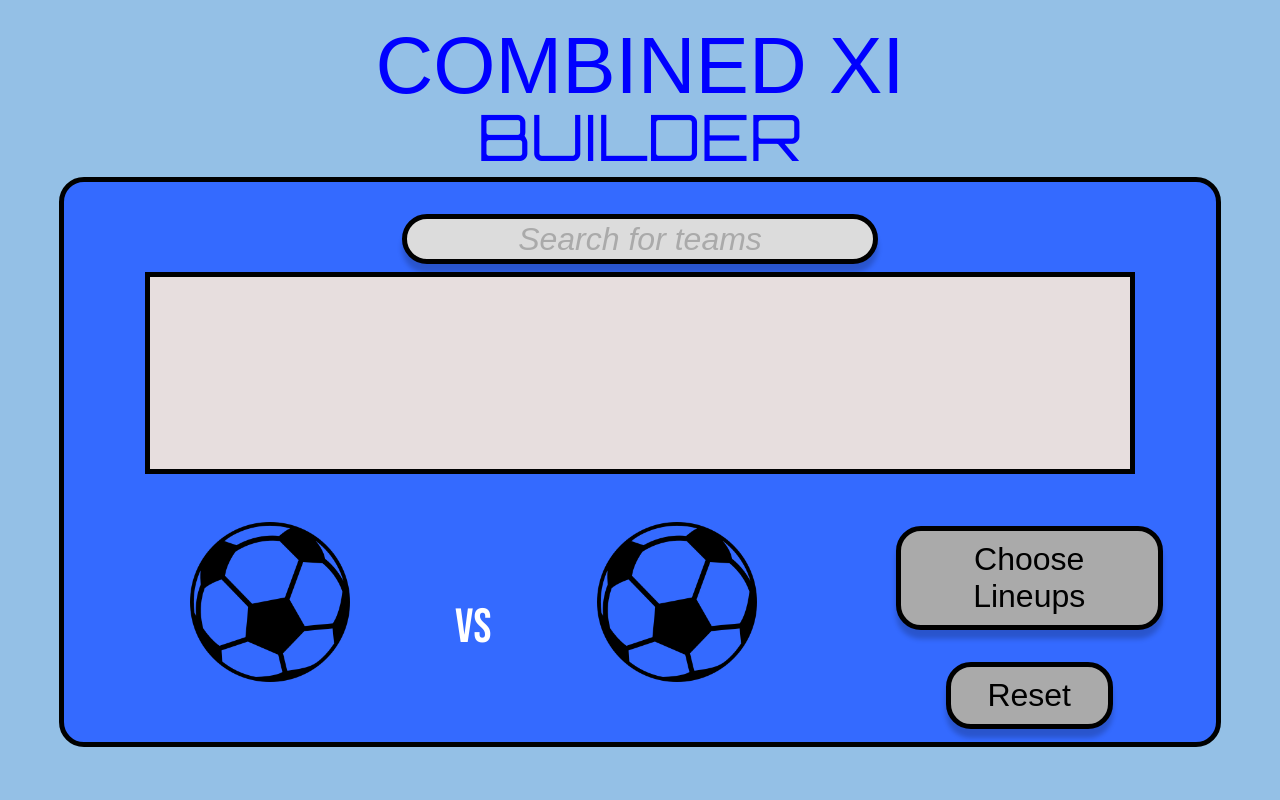
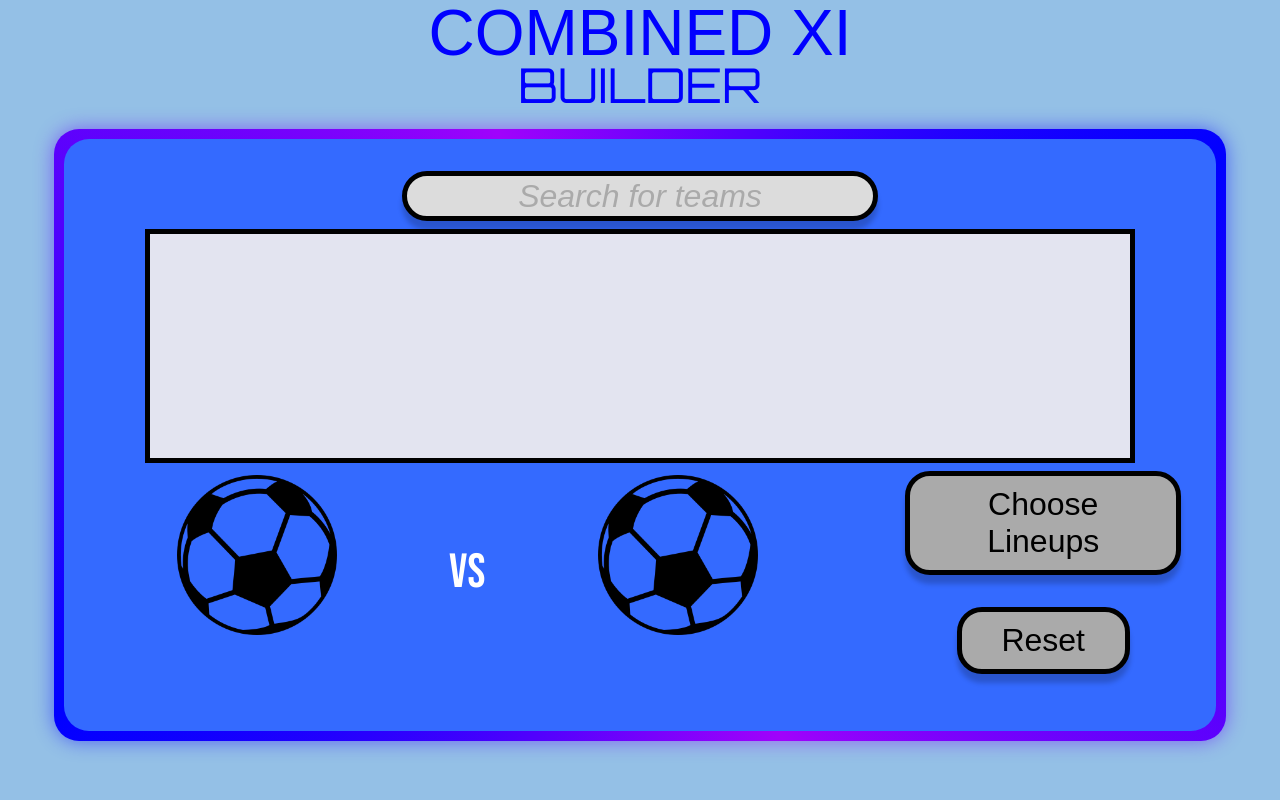
Before and after one commit to pwick15/combined-xi-builder, a Flask app: page / in a window 1280 px wide. Run offline with Flask 3, Linux system fonts and the light colour scheme; data that the repository does not hold is empty; some libraries are stand-ins or nearby versions; some web fonts are replaced.

Commit message:
(+) border animation (+) big UI boost

```diff
--- a/static/css/homepage.css
+++ b/static/css/homepage.css
@@ -32,15 +32,16 @@ h1 {
 #title-top {
     color: blue;
     font-family: "Bruno Ace SC", sans-serif;
-    font-size: 500%;
+    font-size: 400%;
+    margin-top: -3vh;
 }
 
 #title-bottom {
     color: blue;
     font-family: "Orbitron", sans-serif;
-    font-size: 400%;
+    font-size: 300%;
     font-optical-sizing: auto;
-    margin-top: -2vh; /* Adjust this value to control spacing */
+    margin-top: -2vh;
 }
 
 h2 {
@@ -50,20 +51,60 @@ h2 {
     font-style: normal;
 }
 
+.parent-container {
+    display: flex;
+    align-items: center;
+    justify-content: center;
+    height: 80vh;
+    position: relative;
+}
+
 .content-container {
     background-color: rgb(52, 106, 255);
-    height: 70vh;
+    height: 74vh;
     width: 90vw;
-    margin: 0 auto;
-
-    /* align-items: center; */
-    /* justify-content:space-evenly; */
 
     /* BORDER STYLING  */
-    border: 5px solid #000000; /* Add a border with a nice color */
     border-radius: 25px; /* Rounded corners */
     outline: none; /* Remove the default outline on focus */
 
+    position: relative;
+}
+
+@property --angle {
+    syntax: '<angle>';
+    initial-value: 0deg;
+    inherits: false;
+}
+
+.content-container::after, .content-container::before {
+    /* background-color: red; */
+    content: ''; /* render pseudo element */
+    position: absolute;
+    height: 100%;
+    width: 100%;
+    top: 50%;
+    left: 50%;
+    translate: -50% -50%;
+    z-index: -1;
+    padding: 10px;
+    border-radius: 25px;
+    background-image: conic-gradient(from var(--angle), blue, rgb(160, 2, 251), blue, rgb(160, 2, 251), blue);
+    animation: rotate 5s linear infinite;
+}
+
+.content-container::before {
+    filter: blur(10px);
+    opacity: 0.5;
+}
+
+@keyframes rotate {
+    from {
+        --angle: 0deg;
+    }
+    to {
+        --angle: -360deg;
+    }
 }
 
 .search-container {
@@ -127,10 +168,10 @@ h2 {
     grid-template-columns: repeat(5, 1fr);
     grid-auto-rows: 100px;
     /* gap: 5px; */
-    height: 24vh;
+    height: 28vh;
     overflow-y: scroll;
     width: 90%;
-    background-color: #e7dede;
+    background-color: #e3e4f0;
 
 
     /* BORDER STYLING  */
@@ -153,6 +194,7 @@ h2 {
     color: rgb(0, 0, 0);
     cursor: pointer;
     user-select: none;
+
 }
 
 .grid-item img {
@@ -162,15 +204,17 @@ h2 {
 }
 
 .grid-item:hover {
-    background-color: #bbb4b4;
+    background-color: #adaeb9;
+    transform: scale(1.1);
+    box-shadow: 0 4px 8px rgba(0, 0, 0, 0.2);
+    font-size: 120%;
+    font-weight: bold;  /* This makes the text bold on hover */
 }
 
 .outcome-container {
     display: flex;
     align-items: center;
-    margin: 20px;
-    /* height: 30vh; */
-    /* justify-content:space-evenly; */
+    margin-top: -3vh;
 }
 
 .teams-container {
@@ -183,9 +227,7 @@ h2 {
 
 .icon.team-image {
     height: 20vh;
-    width: auto;
-    margin-top: -2vh; /* Adjust this value to control spacing */
-}
+    width: auto;}
 
 .team-name {
     font-family: "Roboto", sans-serif;
--- a/templates/homepage.html
+++ b/templates/homepage.html
@@ -8,6 +8,7 @@
 <body>
     <h1 id="title-top">COMBINED XI </h1>
     <h1 id="title-bottom">BUILDER</h1>
+    <div class="parent-container">
         <div class="content-container">
             <div class="search-container">
                 <input type="text" id="search-bar" placeholder="Search for teams" />
@@ -44,6 +45,7 @@
                 </div>
             </div>
         </div>
+    </div>
 
     <script src="https://cdn.jsdelivr.net/npm/fuse.js/dist/fuse.min.js"></script>
     <script src="/static/js/homepage.js"></script>
--- a/templates/team_viewer.html
+++ b/templates/team_viewer.html
@@ -29,6 +29,7 @@
         <h1 id="title-top">COMBINED XI </h1>
         <h1 id="title-bottom">BUILDER</h1>
         <div id="select-container"></div>
+        <div class="parent-container">
             <div class="main-container">
                 <div class="team-count-container">
                     <h1 class="team-view">Team 1:</h1>
@@ -164,6 +165,7 @@
                 </div>
             </div>
         </div>
+    </div>
     <script src="/static/js/team_viewer.js"></script>
 </body>
 
```
Also changed, not shown: static/css/team_viewer.css (+56 -3 lines). Lines whose indentation alone changed are shown as unchanged.
